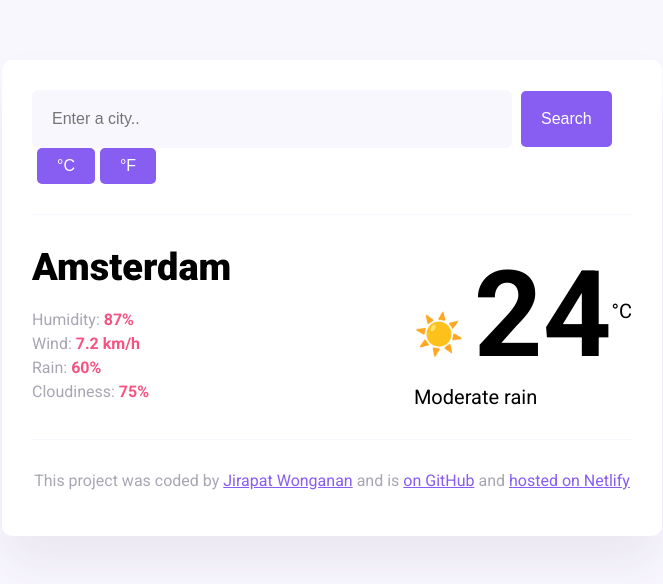
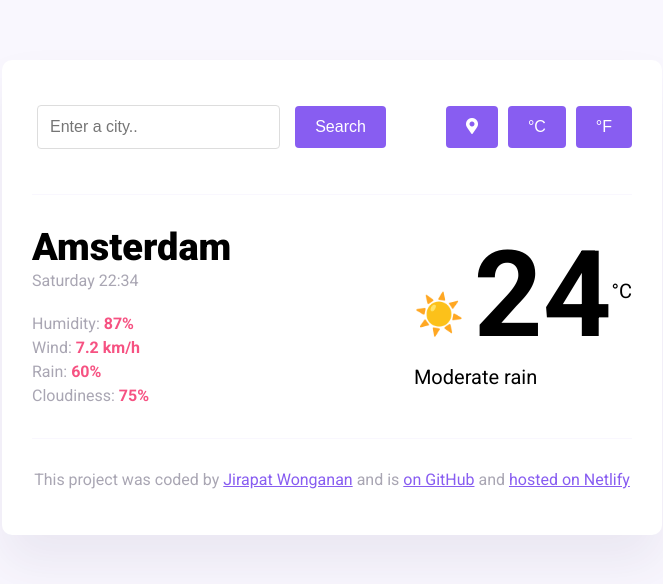
Before and after one commit to Jiraphat99/WeatherApp, a plain HTML site: page index.html in a window 1280 px wide. Shown: the whole page, without its empty margins (308-971 px from the left). Drawn offline with nearby package versions, Linux system fonts and the light colour scheme; a small style sheet from the web is missing.

Commit message:
Adjusted search engine and added location and change temperature unit buttons

```diff
--- a/index.html
+++ b/index.html
@@ -10,7 +10,10 @@
       rel="stylesheet"
     />
     <script src="https://cdn.jsdelivr.net/npm/axios@1.1.2/dist/axios.min.js"></script>
-
+    <link
+      rel="stylesheet"
+      href="https://cdnjs.cloudflare.com/ajax/libs/font-awesome/6.0.0-beta3/css/all.min.css"
+    />
     <link
       rel="stylesheet"
       href="https://cdnjs.cloudflare.com/ajax/libs/font-awesome/5.15.4/css/all.min.css"
@@ -24,10 +27,8 @@
   <body>
     <div class="weather-app">
       <header>
-        <!-- Search form and temperature buttons container -->
-        <div class="header-content">
-          <!-- Weather form -->
-          <form class="search-form">
+        <div class="search-container">
+          <form id="search-form" class="search-form">
             <input
               type="search"
               placeholder="Enter a city.."
@@ -35,17 +36,25 @@
               class="search-input"
               id="search-input"
             />
-            <button type="submit" class="search-button">Search</button>
+            <input type="submit" value="Search" class="search-button" />
           </form>
-
-          <!-- Temperature unit buttons -->
-          <div class="temperature-buttons">
-            <button class="temperature-button" onclick="changeToCelsius()">
-              °C
-            </button>
-            <button class="temperature-button" onclick="changeToFahrenheit()">
-              °F
-            </button>
+          <div class="searchBarheader">
+            <div class="location-buttons">
+              <button
+                class="your-location"
+                aria-label="Use your current location"
+              >
+                <i class="fas fa-map-marker-alt"></i>
+              </button>
+            </div>
+            <div class="unit-buttons">
+              <button class="change-unit" aria-label="Change to Celsius">
+                °C
+              </button>
+              <button class="change-unit" aria-label="Change to Fahrenheit">
+                °F
+              </button>
+            </div>
           </div>
         </div>
       </header>
--- a/style.css
+++ b/style.css
@@ -21,40 +21,74 @@ header {
   padding-bottom: 30px;
 }
 
+.search-container {
+  display: flex;
+  justify-content: center;
+  align-items: center;
+  gap: 10px;
+  margin: 10px 0;
+  width: 100%;
+}
+
+.search-form {
+  display: flex;
+  align-items: center;
+  gap: 10px;
+  width: 100%;
+}
+
 .search-input {
-  background-color: #f9f7fe;
-  border: none;
-  color: rgba(39, 33, 66, 0.4);
   font-size: 16px;
-  padding: 20px;
-  width: 80%;
-  border-radius: 6px;
+  padding: 12px;
+  margin: 5px;
+  border: 1px solid #ddd;
+  border-radius: 4px;
+  width: 100%; /* Make the search input take full width */
+  max-width: 300px; /* Set a maximum width to prevent it from being too wide */
+  flex-grow: 1; /* Allow the input to grow and take available space */
 }
 
 .search-button {
-  margin-left: 5px;
-  font-size: 16px;
+  padding: 12px 20px;
+  border: 1px solid #ddd;
+  border-radius: 4px;
   background-color: #885df1;
   color: white;
+  cursor: pointer;
   border: none;
-  padding: 20px;
-  line-height: 1;
-  border-radius: 5px;
+  font-size: 16px;
 }
 
-.temperature-buttons {
-  display: flex;
+.search-button:hover {
+  background-color: #885df1;
 }
 
-.temperature-button {
-  font-size: 16px;
+.searchBarheader {
+  margin-left: 50px;
+  display: flex;
+  gap: 10px;
+}
+
+.location-buttons,
+.unit-buttons {
+  display: flex;
+  gap: 10px;
+}
+
+.location-buttons button,
+.unit-buttons button {
+  padding: 12px 20px;
+  border: none;
+  border-radius: 4px;
   background-color: #885df1;
   color: white;
-  border: none;
-  padding: 10px 20px; /* Adjust padding as needed */
-  margin-left: 5px;
-  line-height: 1;
-  border-radius: 5px;
+  cursor: pointer;
+  font-size: 16px;
+}
+
+.location-buttons button:hover,
+.unit-buttons button:hover {
+  background-color: #885df1;
 }
 
 main {
```
